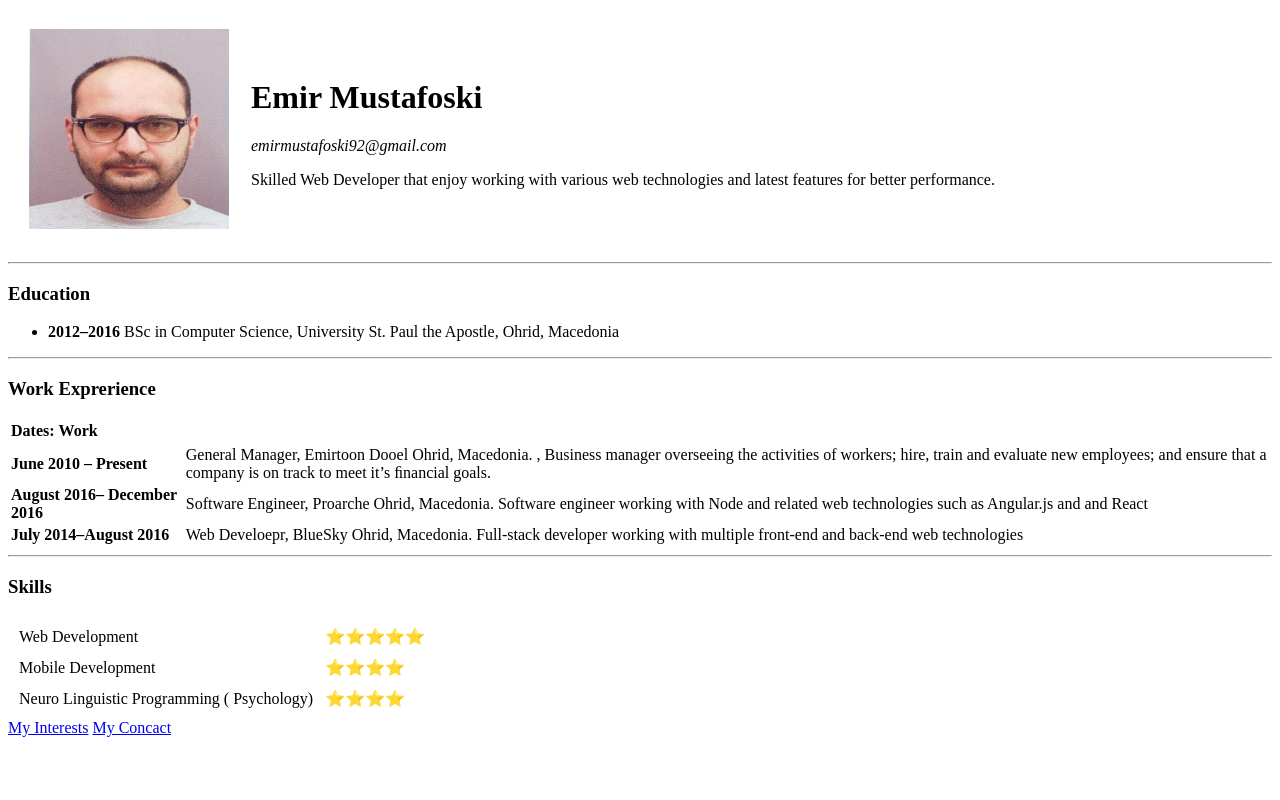
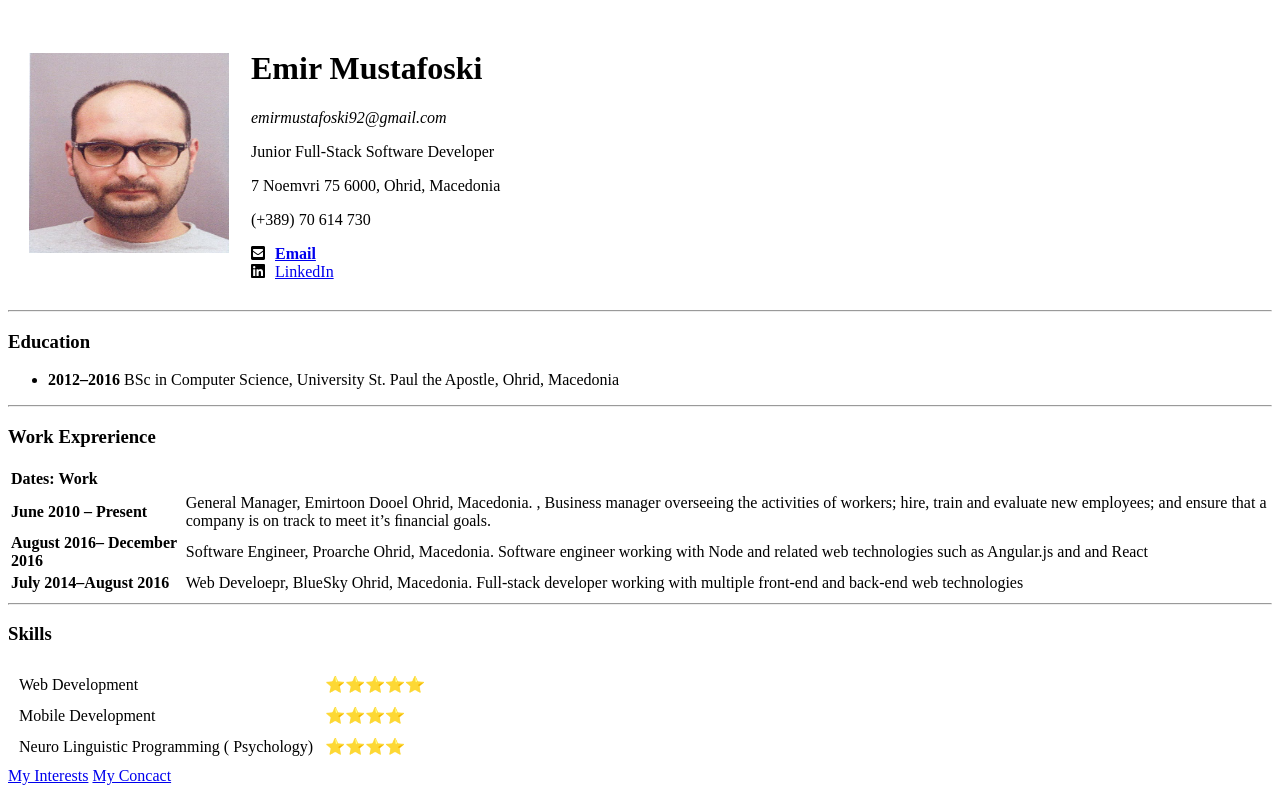
Before and after one commit to Mustafoski/Mustafoski_CV, a plain HTML site: page index.html in a window 1280 px wide. Drawn offline with Linux system fonts and the light colour scheme.

Commit message:
linkedin,email

```diff
--- a/index.html
+++ b/index.html
@@ -2,6 +2,7 @@
 <html>
 <head>
   <meta charset="utf-8">
+  <link rel="stylesheet" href="https://cdnjs.cloudflare.com/ajax/libs/font-awesome/5.15.3/css/all.min.css">
   <title>Emir Mustafoski - Personal Site</title>
 </head>
 <body>
@@ -10,8 +11,14 @@
       <td><img src="./emir.jpeg" alt="Emir Mustafoski" width="200px" height="200px" /></td>
       <td><h1>Emir Mustafoski</h1>
         <p><em>emirmustafoski92@gmail.com</em></p>
-        <p>Skilled Web Developer that enjoy working with various web technologies and latest features for better performance.</p>
-      </td>
+        <p>Junior Full-Stack Software Developer</p>
+        <p>7 Noemvri 75 6000, Ohrid, Macedonia</p>
+        <p>(+389) 70 614 730 </p>
+        <div><i class="fas fa-envelope-square"><a style="margin-left: 10px;" href="mailto:emirmustafoski92@gmail.com">Email </a></i></div>
+        <div><i class="fab fa-linkedin"><a style="margin-left: 10px;" href="https://www.linkedin.com/in/emir-mustafoski-a81a49143/">LinkedIn</a></i></div>
+
+
+    </td>
     </tr>
   </table>
 
```
